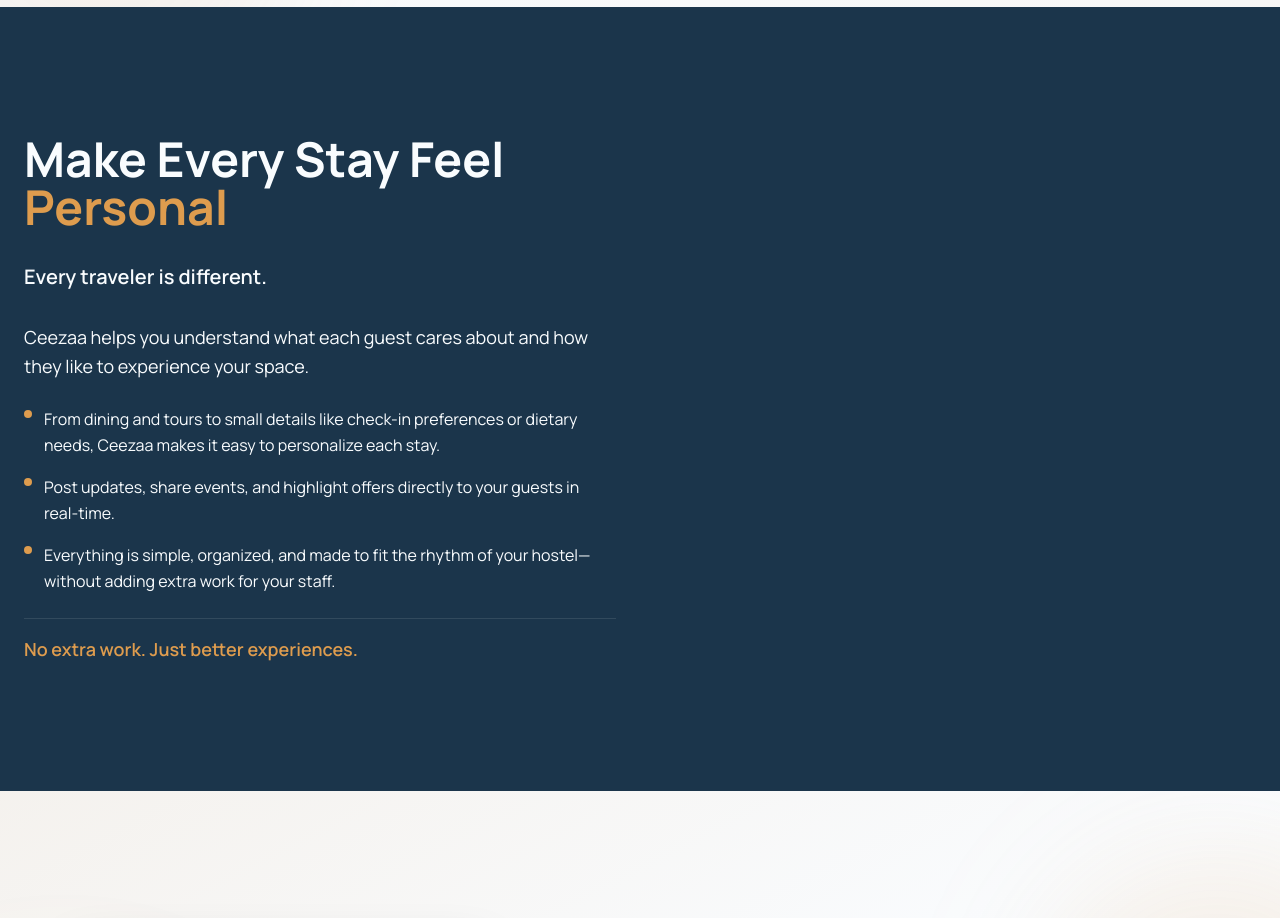
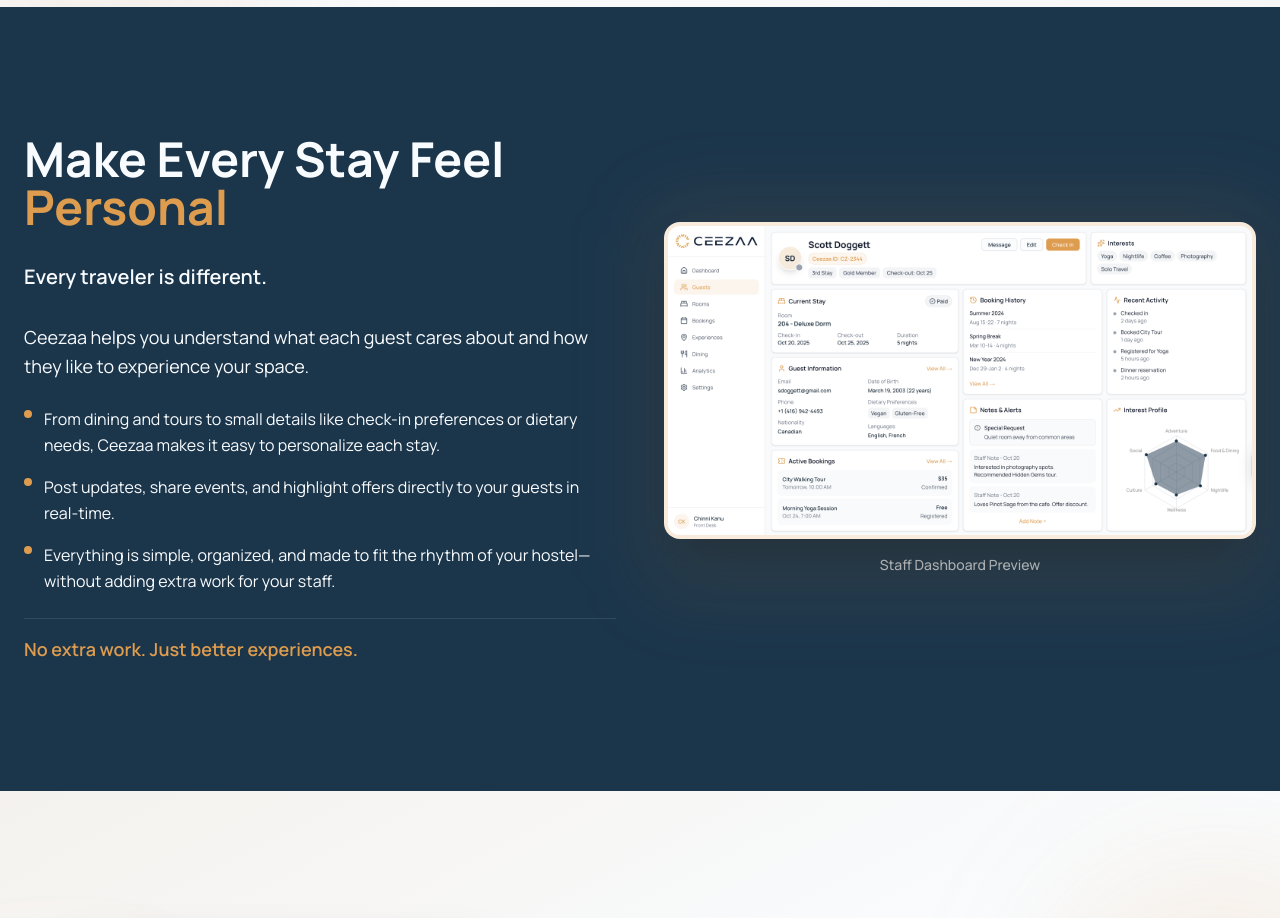
Before and after one commit to scottdoggett/ceezaa-landing-page, a Next.js app: page /hostels in a window 1280 px wide. Shown: the part 800-1718 px from the top of the page. Built offline with nearby package versions, Linux system fonts and the light colour scheme.

Commit message:
Fixed issue in join-movement. Added dashboard preview in stay-personal

```diff
--- a/src/components/ui/hostels-page/join-movement.tsx
+++ b/src/components/ui/hostels-page/join-movement.tsx
@@ -54,7 +54,7 @@
             </div>
             <Button
               size="lg"
-              className="text-base md:text-lg px-10 py-7 text-lg font-semibold shadow-xl hover:scale-105 transition-transform"
+              className="text-base md:text-lg px-10 py-7 font-semibold shadow-xl hover:scale-105 transition-transform"
             >
               Bring Ceezaa to Your Hostel →
             </Button>
--- a/src/components/ui/hostels-page/stay-personal.tsx
+++ b/src/components/ui/hostels-page/stay-personal.tsx
@@ -1,9 +1,11 @@
+import Image from "next/image";
+
 export function StayPersonal() {
   return (
     <section className="w-full py-20 md:py-32 bg-secondary text-secondary-foreground overflow-hidden">
       <div className="container mx-auto px-4 md:px-6">
         <div className="max-w-7xl mx-auto">
-          <div className="grid lg:grid-cols-2 gap-12 items-start">
+          <div className="grid lg:grid-cols-2 gap-12 items-center">
             {/* Left - Content */}
             <div className="space-y-8">
               <h2 className="text-3xl sm:text-4xl md:text-5xl font-bold">
@@ -53,6 +55,25 @@
                 </div>
               </div>
             </div>
+
+            {/* Right - Dashboard Preview */}
+            <div className="relative">
+              <div className="absolute -inset-4 bg-primary/10 rounded-3xl blur-2xl" />
+              <div className="relative bg-white rounded-2xl shadow-2xl border-4 border-primary/20 overflow-hidden">
+                <Image
+                  src="/dashboard-guests.png"
+                  alt="Staff Dashboard Preview"
+                  width={1920}
+                  height={1080}
+                  className="w-full h-auto"
+                />
+              </div>
+              <div className="text-center mt-4">
+                <p className="text-sm text-secondary-foreground/70 font-medium">
+                  Staff Dashboard Preview
+                </p>
+              </div>
+            </div>
           </div>
         </div>
       </div>
```
